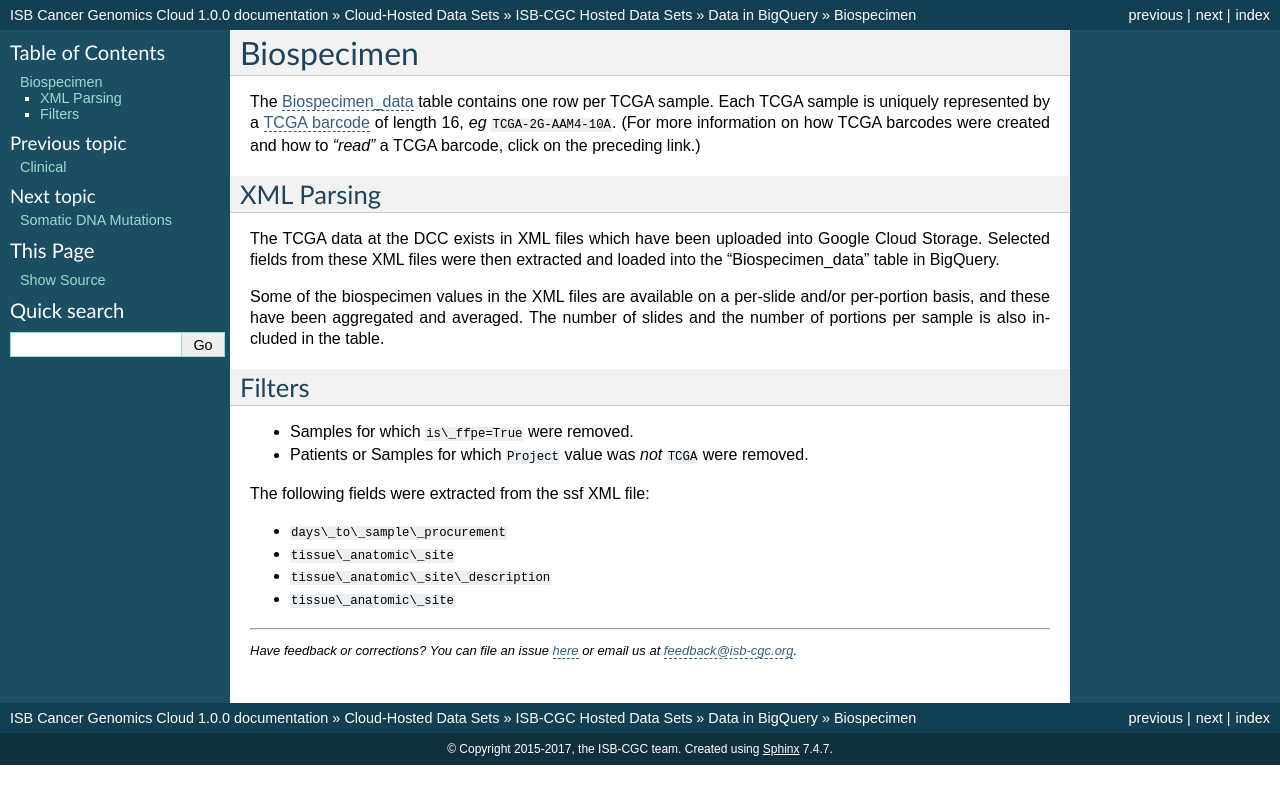
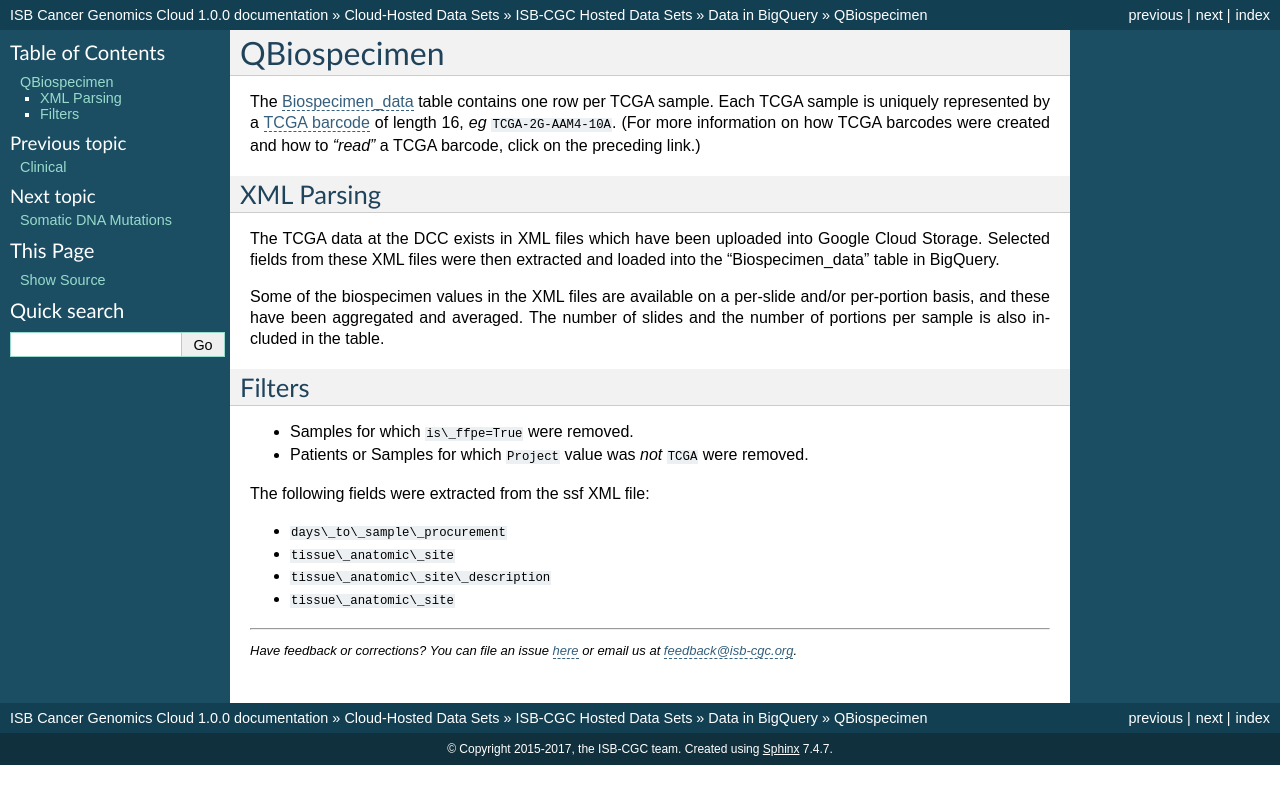
Before and after one commit to isb-cgc/readthedocs, a Sphinx documentation site: the page built from docs/source/sections/data/data2/ETL_Biospecimen.rst, in a window 1280 px wide. Shown: the top 804 px of the page. Built offline with Sphinx 7.4.7, drawn with Linux system fonts in a browser that asks for light colours; pages that are not in the unit, such as notebooks, are missing from menus.

Commit message:
updated BQ table link

```diff
--- a/docs/source/sections/data/data2/ETL_Biospecimen.rst
+++ b/docs/source/sections/data/data2/ETL_Biospecimen.rst
@@ -1,8 +1,8 @@
-Biospecimen
+QBiospecimen
 ===========
 
 The
-`Biospecimen_data <https://bigquery.cloud.google.com/table/isb-cgc:tcga_201607_beta.Biospecimen_data>`_
+`Biospecimen_data <https://bigquery.cloud.google.com/table/isb-cgc:TCGA_bioclin_v0.Biospecimen>`_
 table contains one row per TCGA sample.  Each TCGA sample is
 uniquely represented by a
 `TCGA barcode <https://wiki.nci.nih.gov/display/TCGA/TCGA+barcode>`_
```
